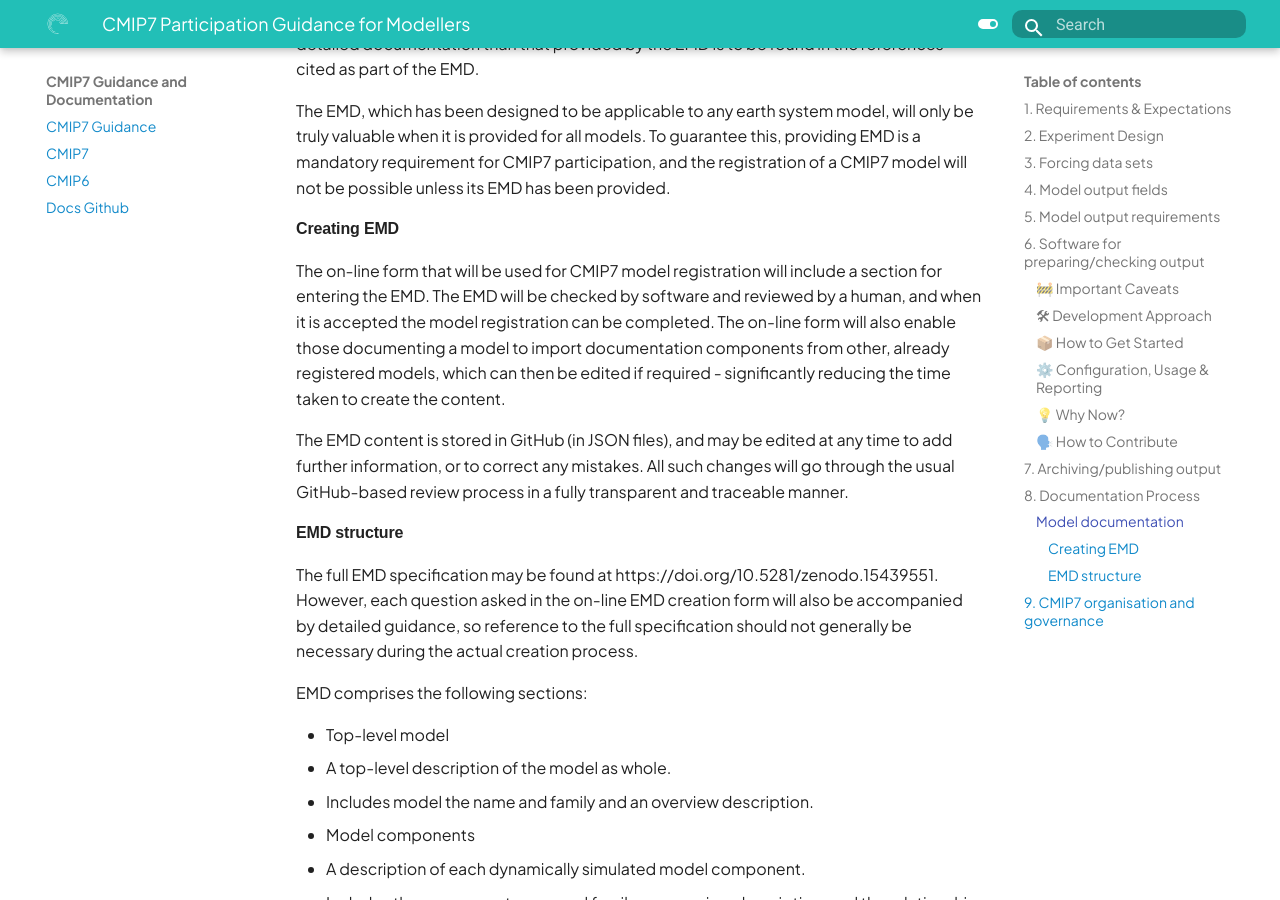
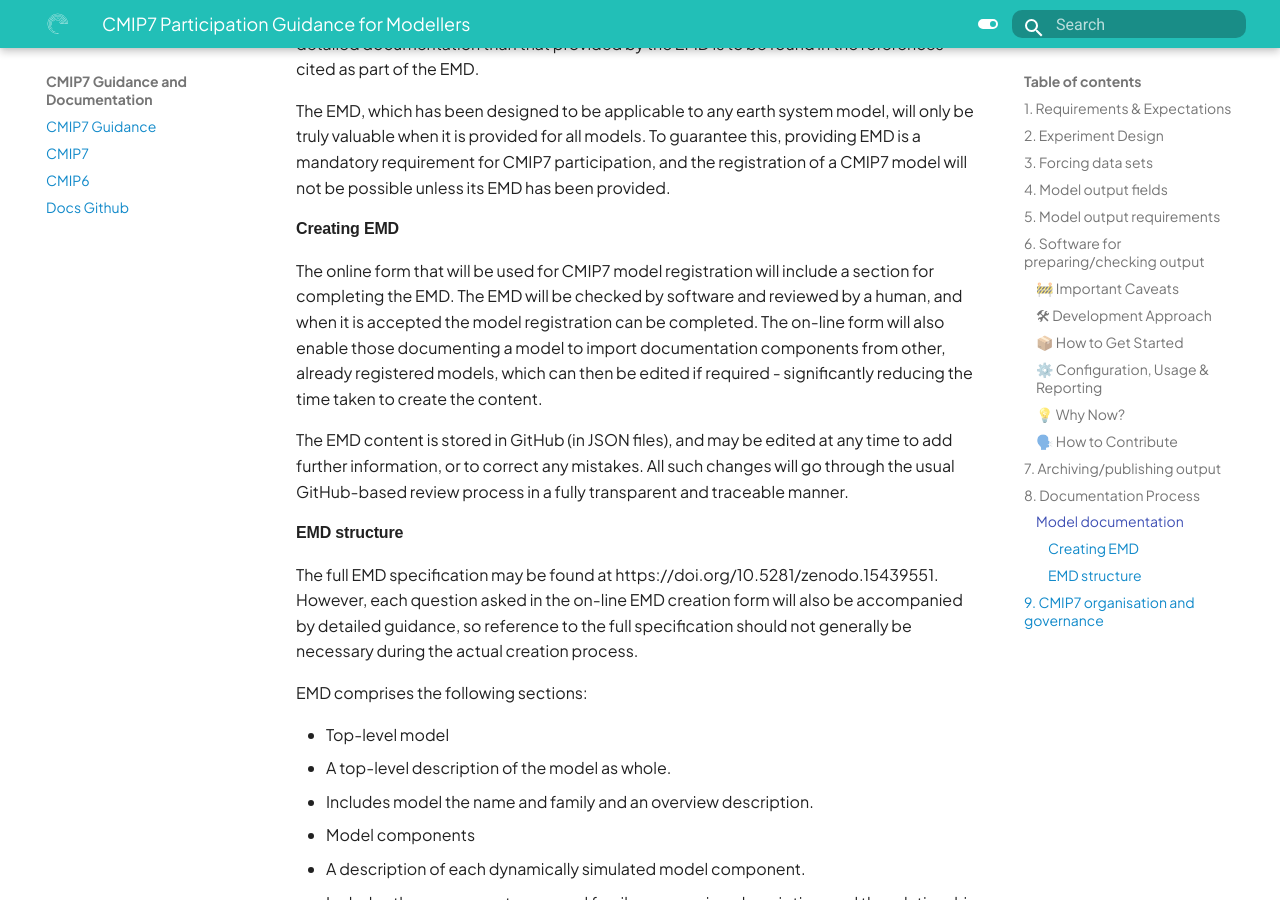
Before and after one commit to WCRP-CMIP/cmip7-guidance, an MkDocs documentation site: the page built from docs/CMIP7/guidance_for_modellers.md, in a window 1280 px wide and 900 px high, scrolled down 3342 px. Built offline with MkDocs 1.6.1 and Material for MkDocs 9.7.7, drawn with Linux system fonts in a browser that asks for light colours; some web fonts are replaced.

Commit message:
Update docs/CMIP7/guidance_for_modellers.md
Co-authored-by: Matthew Mizielinski <matthew.mizielinski@metoffice.gov.uk>

```diff
--- a/docs/CMIP7/guidance_for_modellers.md
+++ b/docs/CMIP7/guidance_for_modellers.md
@@ -97,7 +97,7 @@
 
 #### Creating EMD
 
-The on-line form that will be used for CMIP7 model registration will include a section for entering the EMD.
+The online form that will be used for CMIP7 model registration will include a section for completing the EMD.
 The EMD will be checked by software and reviewed by a human, and when it is accepted the model registration can be completed.
 The on-line form will also enable those documenting a model to import documentation components from other, already registered models, which can then be edited if required - significantly reducing the time taken to create the content.
 
```
